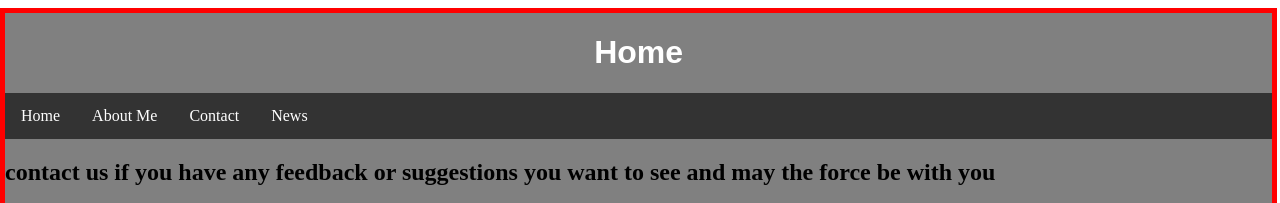
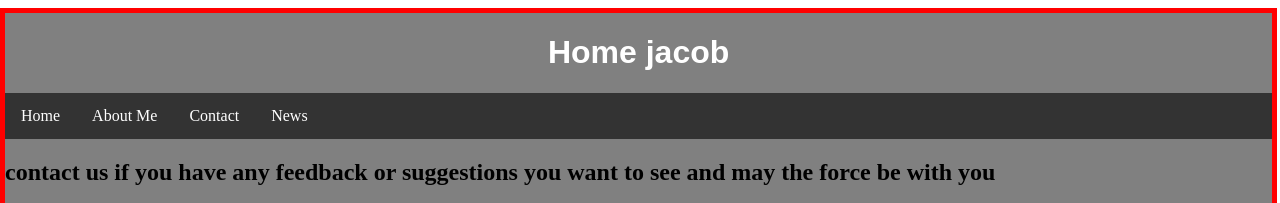
Before and after one commit to Jacob-Nix/practice-site, a plain HTML site: page index.html in a window 1280 px wide. Shown: the top 203 px of the page. Drawn offline with Linux system fonts and the light colour scheme.

Commit message:
Update index.html

```diff
--- a/index.html
+++ b/index.html
@@ -7,7 +7,7 @@
 		<body>
 			<div class="container">
 				<div class="header">
-					<h1> Home </h1>
+					<h1> Home jacob </h1>
 					<ul>
 						<li><a href="index.html">Home</a></li>
 						<li><a href="about.html">About Me</a></li>
```
